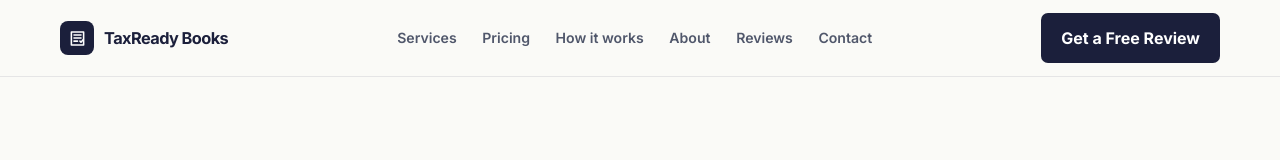
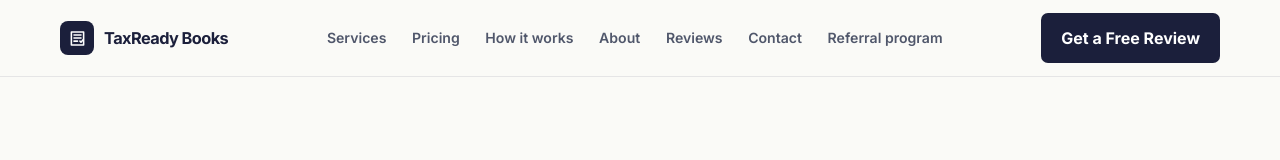
Before and after one commit to clearledger-bookkeeping/TaxReadyBooks, a website: page index.html in a window 1280 px wide. Shown: the top 160 px of the page. Drawn offline with nearby package versions, Linux system fonts and the light colour scheme; no server answers.

Commit message:
Link referral program from homepage

```diff
--- a/index.html
+++ b/index.html
@@ -1204,6 +1204,7 @@ a:focus-visible, button:focus-visible, input:focus-visible, select:focus-visible
         <a href="#about">About</a>
         <a href="#reviews">Reviews</a>
         <a href="#contact">Contact</a>
+        <a href="/referral.html">Referral program</a>
       </nav>
 
       <a class="btn btn-primary nav-cta" href="#contact">Get a Free Review</a>
@@ -1629,6 +1630,7 @@ a:focus-visible, button:focus-visible, input:focus-visible, select:focus-visible
         <span>TaxReady Books</span>
       </a>
       <p class="footer-note">Bookkeeping services only. I do not prepare tax returns or give tax advice.</p>
+      <a href="/referral.html" class="footer-referral">Referral program</a>
     </div>
   </footer>
 
```
